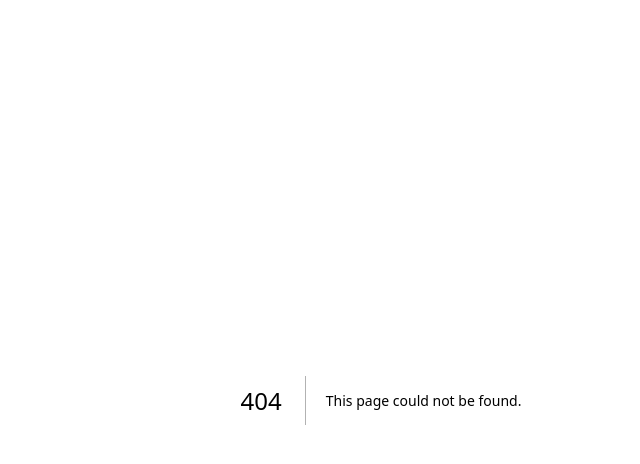
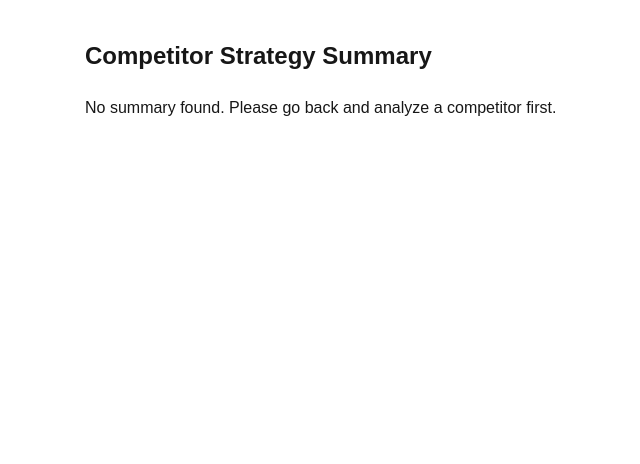
Before and after one commit to rickyager1972/lydon-lytning-insights, a Next.js app: page /competitor-findings in a window 1280 px wide. Before the commit this address had no page. Shown: the top 464 px of the page, without its empty margins (259-899 px from the left). Built offline with nearby package versions, Linux system fonts and the light colour scheme.

Commit message:
Add Competitor Findings page to display AI summary

```diff
--- /dev/null
+++ b/src/app/competitor-findings/page.tsx
@@ -0,0 +1,33 @@
+'use client'
+
+import { useEffect, useState } from 'react'
+import { useSearchParams } from 'next/navigation'
+
+export default function CompetitorFindingsPage() {
+  const params = useSearchParams()
+  const [summary, setSummary] = useState<string | null>(null)
+
+  useEffect(() => {
+    const raw = params.get('summary')
+    if (raw) {
+      try {
+        setSummary(decodeURIComponent(raw))
+      } catch (err) {
+        setSummary("Could not decode summary.")
+      }
+    }
+  }, [params])
+
+  return (
+    <main className="p-10 max-w-2xl mx-auto">
+      <h1 className="text-2xl font-bold mb-6">Competitor Strategy Summary</h1>
+      {summary ? (
+        <div className="p-6 border rounded bg-gray-50 whitespace-pre-wrap shadow-sm text-gray-800">
+          {summary}
+        </div>
+      ) : (
+        <p>No summary found. Please go back and analyze a competitor first.</p>
+      )}
+    </main>
+  )
+}
--- a/src/app/page.tsx
+++ b/src/app/page.tsx
@@ -21,8 +21,15 @@ export default function Home() {
     headers: { 'Content-Type': 'application/json' },
     body: JSON.stringify(formData)
   })
+
   const data = await res.json()
-    alert(JSON.stringify(data, null, 2)) // Shows the result
+
+  if (data.summary) {
+    const encoded = encodeURIComponent(data.summary)
+    window.location.href = `/competitor-findings?summary=${encoded}`
+  } else {
+    alert("No summary received from the AI.")
+  }
 }
 
   return (
```
Lines whose indentation alone changed are shown as unchanged.
